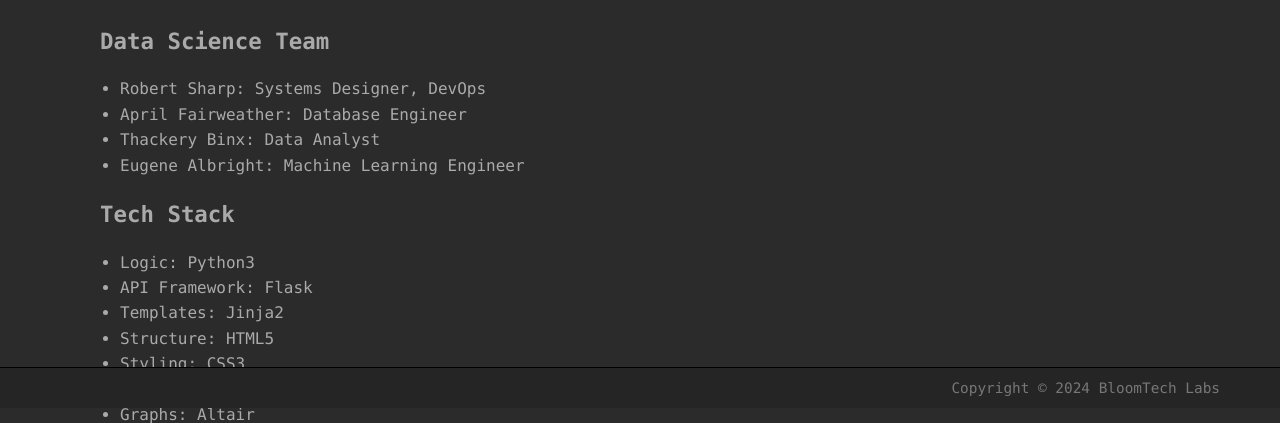
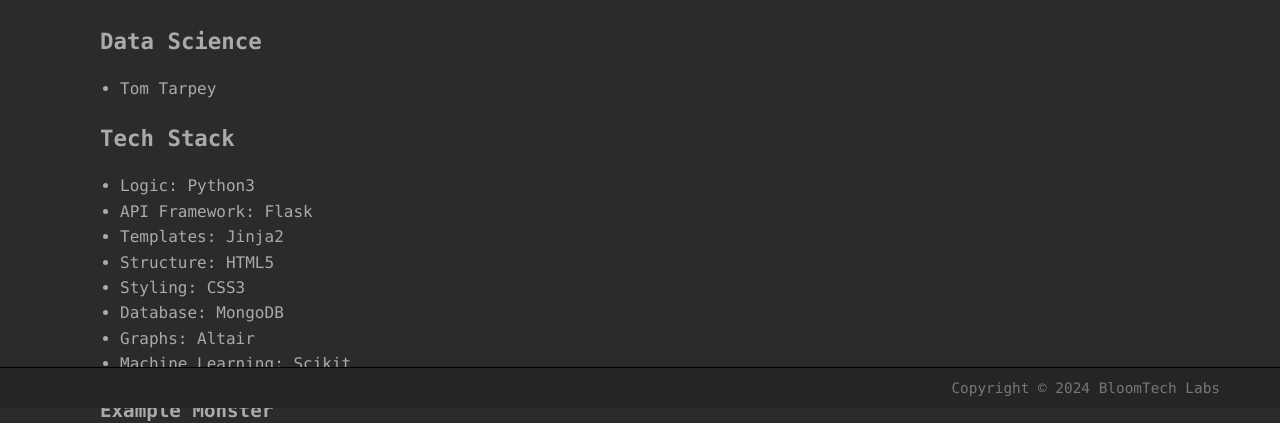
Before and after one commit to decagondev/bandersnatchTomTarpey, a Flask app: template app/templates/home.html in a window 1280 px wide. Shown: the part 392-815 px from the top of the page. Run offline with Flask 3, Linux system fonts and the light colour scheme; the template is opened without the code that fills it, so the values that code supplies are empty.

Commit message:
final ticket 3 done

```diff
--- a/app/main.py
+++ b/app/main.py
@@ -10,7 +10,7 @@
 from app.graph import chart
 from app.machine import Machine
 
-SPRINT = 2 # change this to each sprint as progress
+SPRINT = 3 # change this to each sprint as progress
 APP = Flask(__name__)
 
 
--- a/app/templates/home.html
+++ b/app/templates/home.html
@@ -3,12 +3,9 @@
     <h1>Bloom Institute of Technology</h1>
     <h2>Bandersnatch {{ sprint }}</h2>
     <p>Proof of Local Setup: {{ password.decode() }}</p>
-    <h3>Data Science Team</h3>
+    <h3>Data Science</h3>
     <ul>
-        <li>Robert Sharp: Systems Designer, DevOps</li>
-        <li>April Fairweather: Database Engineer</li>
-        <li>Thackery Binx: Data Analyst</li>
-        <li>Eugene Albright: Machine Learning Engineer</li>
+        <li>Tom Tarpey</li>
     </ul>
     <h3>Tech Stack</h3>
     <ul>
```
